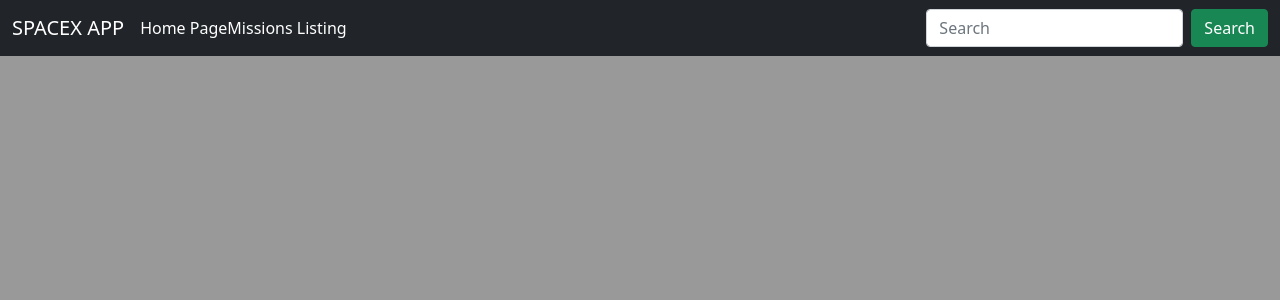
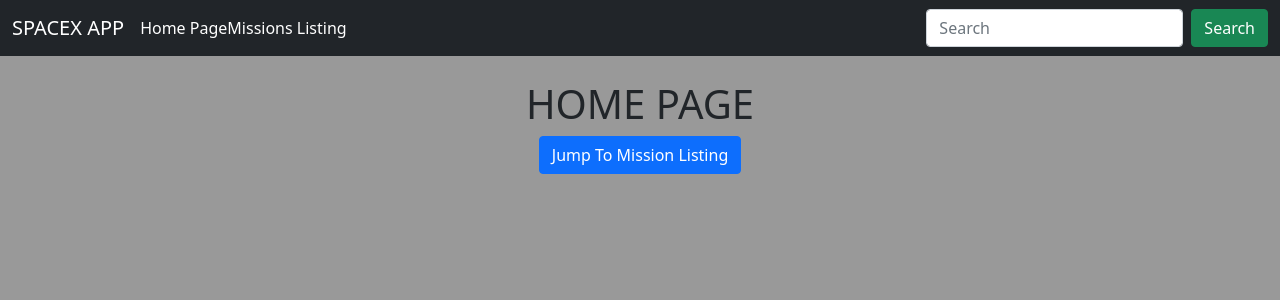
Before and after one commit to MuzamilHassan1/-REACT-GRAPHQL-spacex, a React (Create React App) app: page / in a window 1280 px wide. Shown: the top 300 px of the page. Built offline with nearby package versions, Linux system fonts and the light colour scheme; no server answers.

Commit message:
Home Component

```diff
--- a/src/App.js
+++ b/src/App.js
@@ -3,6 +3,8 @@ import Pagination from "./Pagination";
 import Navigation from "./Navigation";
 import {BrowserRouter,Route,Routes} from "react-router-dom";
 import Show from "./Show";
+import Home from "./Home"
+
 
 const QUERY = `
 {
@@ -41,16 +43,14 @@ const App = () => {
     <BrowserRouter>
       <Navigation />
       <Routes>
+        <Route path="/" element={<Home/>}></Route>
         <Route path="/missions" element={
           launches.length > 0 ?
           <Pagination data={launches} dataLimit={5}/> :
           <h1>Loading Data Please Wait.....</h1>
         }>
         </Route>
-
-        <Route path="/mission/:id" element={<Show/>}>
-        </Route>
-
+        <Route path="/mission/:id" element={<Show/>}></Route>
       </Routes>
     </BrowserRouter>
   );
--- a/src/CardList.js
+++ b/src/CardList.js
@@ -3,9 +3,6 @@ import { Card,Button, Row, Col } from "react-bootstrap";
 import { Link } from "react-router-dom";
 
 const CardList = ({launch}) => {
-  // const onClickHandler = () => {
-  //   <Link to="/" className="text-white custom">Home Page</Link>
-  // }
   return(
     <Row xs={1} md={2} className="g-4 mb-4 justify-content-center">
       <Col>
--- /dev/null
+++ b/src/Home.js
@@ -0,0 +1,17 @@
+import React from 'react'
+import { Link } from 'react-router-dom'
+
+const Home = () => {
+  return (
+    <div>
+      <h1 className="text-center">HOME PAGE</h1>
+      <div className="center-button">
+        <Link to="/missions">
+          <button className="btn btn-primary mb-4">Jump To Mission Listing</button>
+        </Link>
+      </div>
+    </div>
+  )
+}
+
+export default Home
--- a/src/Navigation.js
+++ b/src/Navigation.js
@@ -3,7 +3,6 @@ import { Link } from "react-router-dom";
 
 const Navigation = () => {
   return (
-    //fixed-top bg-dark
     <Navbar expand="lg" className="mb-4 navbar-dark sticky-nav bg-dark">
       <Container fluid>
         <Navbar.Brand href="#" className="text-white">SPACEX APP</Navbar.Brand>
--- a/src/Ships.js
+++ b/src/Ships.js
@@ -13,7 +13,6 @@ const Ships = ({data}) => {
         </Card>
       </Col>
     </Row>
-
   )
 }
 
--- a/src/Show.js
+++ b/src/Show.js
@@ -24,7 +24,7 @@ const Show = () => {
         </Row>
 
         <div>
-          {ships.length > 0 ? ships.map(s => (<Ships data={s}/>)) : <h3 className="text-center">No Ships Data Found for This Mission</h3>}
+          {ships.length > 0 ? ships.map(s => (<Ships key={s.name} data={s}/>)) : <h3 className="text-center">No Ships Data Found for This Mission</h3>}
         </div>
 
         <div className="center-button">
```
